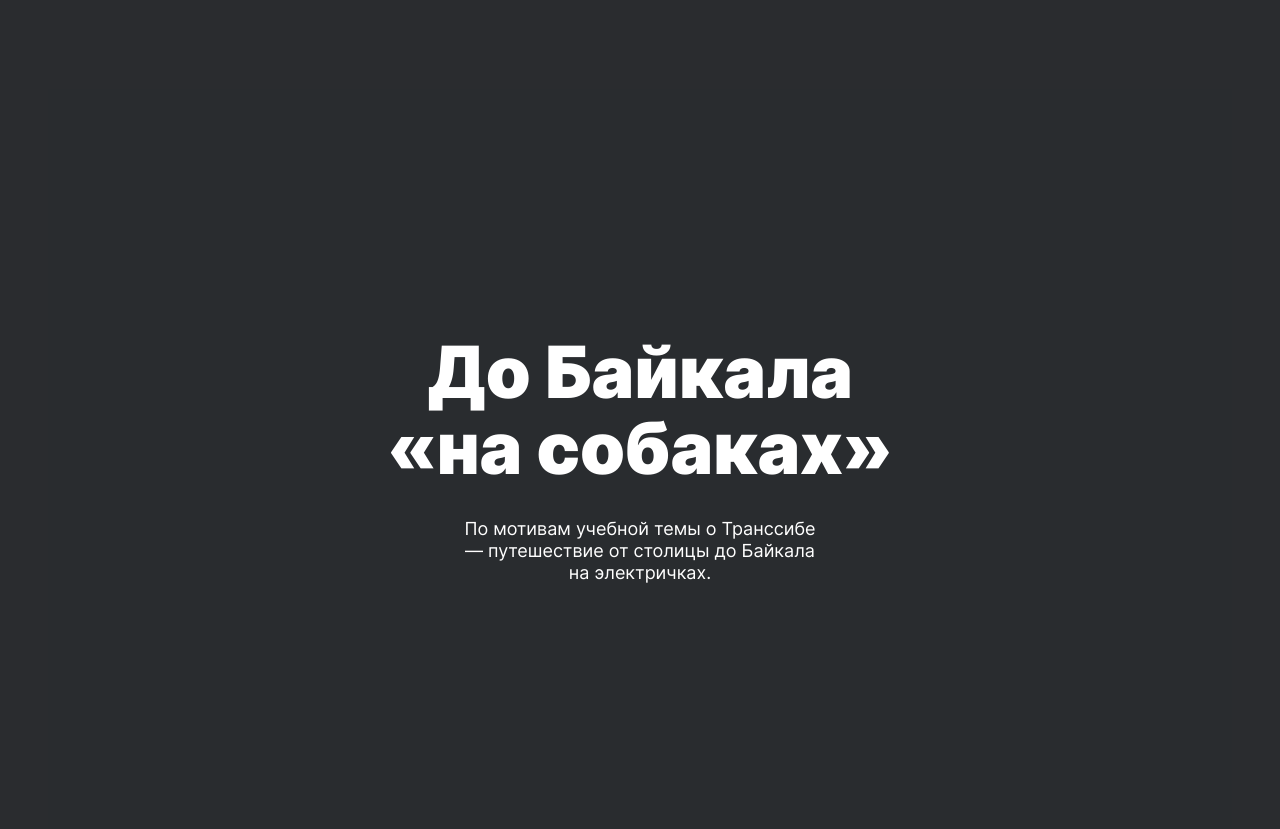
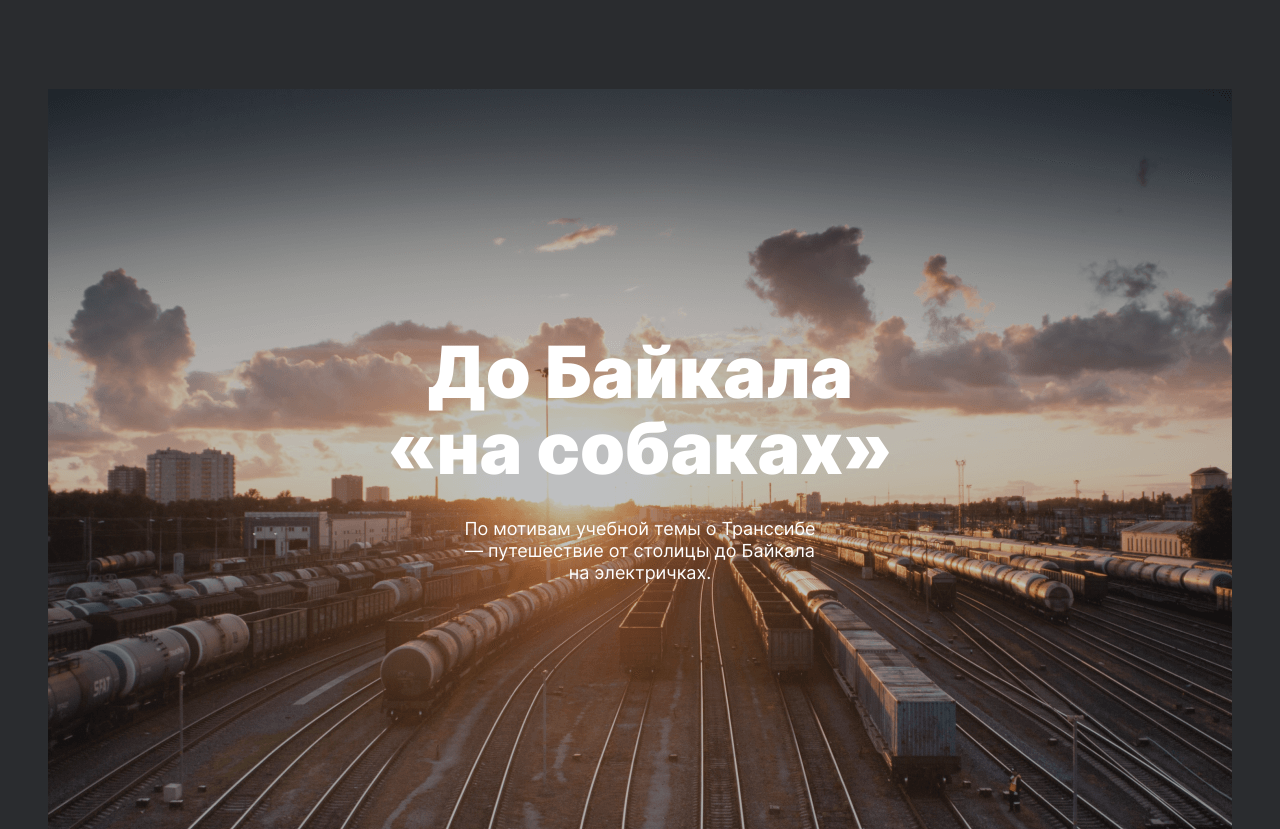
Before and after one commit to Shaidullberg/russian-travel, a plain HTML site: page index.html in a window 1280 px wide. Shown: the part 5915-6744 px from the top of the page. Drawn offline with Linux system fonts and the light colour scheme; the site is published under a folder, as on GitHub Pages, so addresses that start at the root find nothing.

Commit message:
Изменил путь для картинки

```diff
--- a/blocks/story/story.css
+++ b/blocks/story/story.css
@@ -2,7 +2,7 @@
   margin: 0 auto;
   max-width: 1184px;
   width: 100%;
-  background-image: url("/images/railway_station.png");
+  background-image: url("../../images/railway_station.png");
   background-repeat: no-repeat;
   background-size: cover;
   display: -webkit-box;
```
